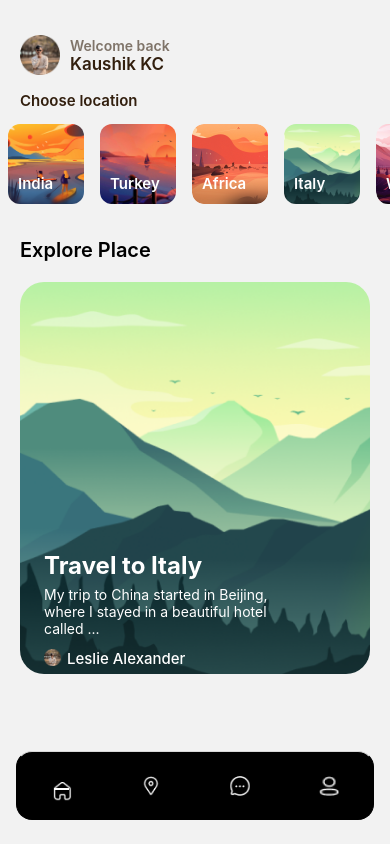
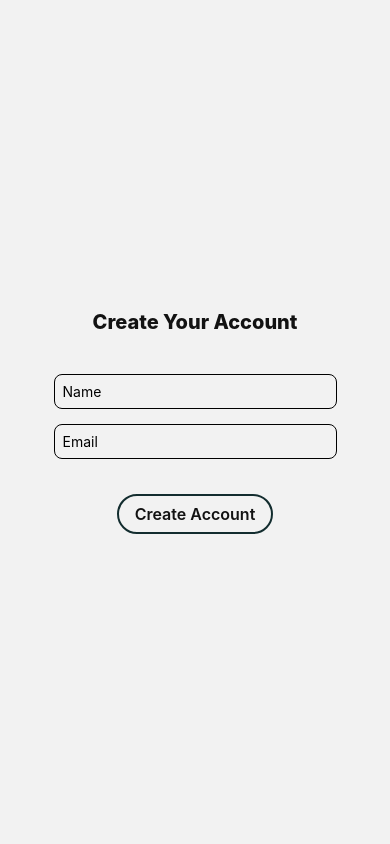
Before and after one commit to jezero-labs/milestone, a React Native app: screen /createAccount in a window 390 px wide. Built offline with nearby package versions, Linux system fonts and the light colour scheme.

Commit message:
Created create and import account screen

```diff
--- a/App.tsx
+++ b/App.tsx
@@ -1,16 +1,13 @@
 import React from 'react';
-import {NavigationContainer} from '@react-navigation/native';
 import {SafeAreaView} from 'react-native';
 import MyStack from './src/navigation';
 import 'react-native-gesture-handler';
 
 function App(): JSX.Element {
   return (
-    <NavigationContainer>
       <SafeAreaView style={{flex: 1, backgroundColor: '#F6F6F6'}}>
         <MyStack />
       </SafeAreaView>
-    </NavigationContainer>
   );
 }
 
--- a/package.json
+++ b/package.json
@@ -14,9 +14,11 @@
     "@react-navigation/native": "^6.1.9",
     "@react-navigation/native-stack": "^6.9.17",
     "@react-navigation/stack": "^6.3.20",
+    "@rly-network/mobile-sdk": "^1.2.0",
     "react": "18.2.0",
     "react-native": "0.72.6",
     "react-native-gesture-handler": "^2.13.4",
+    "react-native-linear-gradient": "^2.8.3",
     "react-native-safe-area-context": "^4.7.4",
     "react-native-screens": "^3.27.0"
   },
--- a/src/navigation/index.tsx
+++ b/src/navigation/index.tsx
@@ -2,15 +2,24 @@ import {createStackNavigator} from '@react-navigation/stack';
 import BottomNavigator from './BottomNavigation';
 import PlaceDetails from '../screens/PlaceDetails';
 import Milestone from '../screens/Milestone';
+import {NavigationContainer} from '@react-navigation/native';
+import {useState} from 'react';
+import LandingScreen from '../screens/LandingScreen';
+import CreateAccount from '../screens/CreateAccount';
+import ImportAccount from '../screens/ImportAccount';
 
 export type StackParamList = {
   Bottom: undefined;
+  landingScreen: undefined;
 };
 
 const Stack = createStackNavigator<StackParamList>();
 
 const MyStack = () => {
+  const [hasLoadedAccount, setHasLoadedAccount] = useState(false);
   return (
+    <NavigationContainer>
+      {hasLoadedAccount ? (
         <Stack.Navigator
           screenOptions={{
             headerShown: false,
@@ -19,6 +28,19 @@ const MyStack = () => {
           <Stack.Screen name="Place" component={PlaceDetails} />
           <Stack.Screen name="Milestone" component={Milestone} />
         </Stack.Navigator>
+      ) : (
+        // eslint-disable-next-line react/react-in-jsx-scope
+        <Stack.Navigator
+          initialRouteName="landingScreen"
+          screenOptions={{
+            headerShown: false,
+          }}>
+          <Stack.Screen name="landingScreen" component={LandingScreen} />
+          <Stack.Screen name="createAccount" component={CreateAccount} />
+          <Stack.Screen name="importAccount" component={ImportAccount} />
+        </Stack.Navigator>
+      )}
+    </NavigationContainer>
   );
 };
 
--- /dev/null
+++ b/src/screens/CreateAccount.tsx
@@ -0,0 +1,73 @@
+import {View, Text, TextInput, StyleSheet} from 'react-native';
+import React, { useState } from 'react';
+import { TouchableOpacity } from 'react-native-gesture-handler';
+
+const CreateAccount = () => {
+    const [name, setName] = useState("");
+    const [email, setEmail] = useState("")
+  return (
+    <View style={styles.outerDiv}>
+      <Text style={styles.heading}>Create Your Account</Text>
+      <View style={styles.innerDiv}>
+        <TextInput
+          placeholder="Name"
+          style={styles.textInput}
+          onChangeText={e => {
+            setName(e);
+          }}
+        />
+        <TextInput
+          placeholder="Email"
+          style={styles.textInput}
+          onChangeText={e => {
+            setEmail(e);
+          }}
+        />
+        <TouchableOpacity style={styles.AccountBtn}>
+            <Text style={styles.BtnText}>Create Account</Text>
+        </TouchableOpacity>
+      </View>
+    </View>
+  );
+};
+
+const styles = StyleSheet.create({
+    textInput: {
+      borderWidth: 1.5,
+      borderColor: '#000000',
+      padding: 8,
+      borderRadius: 8,
+      width: 283,
+      marginBottom: 15
+    },
+    outerDiv: {
+        width: '100%',
+        alignItems: 'center',
+        justifyContent: 'center',
+        height: '100%',
+      },
+      innerDiv:{
+        alignItems: 'center'
+      },
+      AccountBtn: {
+        paddingHorizontal: 16,
+        paddingVertical: 8,
+        borderColor: '#132D2F',
+        borderWidth: 2,
+        borderRadius: 20,
+        marginTop: 20,
+      },
+      BtnText: {
+        fontSize: 16,
+        fontWeight: '600',
+        color: '#121212',
+      },
+      heading:{
+        fontWeight: '800',
+        fontSize: 20,
+        color: '#121212',
+        marginBottom: 40
+      }
+  });
+
+export default CreateAccount;
--- /dev/null
+++ b/src/screens/ImportAccount.tsx
@@ -0,0 +1,70 @@
+import {
+  View,
+  Text,
+  TextInput,
+  TouchableOpacity,
+  StyleSheet,
+} from 'react-native';
+import React, {useState} from 'react';
+
+const ImportAccount = () => {
+  const [seedphase, setSeedPhase] = useState('');
+  return (
+    <View style={styles.outerDiv}>
+      <Text style={styles.heading}>Import Your Existing Account</Text>
+      <View style={styles.innerDiv}>
+        <TextInput
+          placeholder="Enter you Seed Phase"
+          style={styles.textInput}
+          onChangeText={e => {
+            setSeedPhase(e);
+          }}
+        />
+        <TouchableOpacity style={styles.AccountBtn}>
+          <Text style={styles.BtnText}>Import Account</Text>
+        </TouchableOpacity>
+      </View>
+    </View>
+  );
+};
+
+const styles = StyleSheet.create({
+  textInput: {
+    borderWidth: 1.5,
+    borderColor: '#000000',
+    padding: 8,
+    borderRadius: 8,
+    width: 283,
+    marginBottom: 15,
+  },
+  outerDiv: {
+    width: '100%',
+    alignItems: 'center',
+    justifyContent: 'center',
+    height: '100%',
+  },
+  innerDiv: {
+    alignItems: 'center',
+  },
+  AccountBtn: {
+    paddingHorizontal: 16,
+    paddingVertical: 8,
+    borderColor: '#132D2F',
+    borderWidth: 2,
+    borderRadius: 20,
+    marginTop: 20,
+  },
+  BtnText: {
+    fontSize: 16,
+    fontWeight: '600',
+    color: '#121212',
+  },
+  heading: {
+    fontWeight: '800',
+    fontSize: 20,
+    color: '#121212',
+    marginBottom: 40,
+  },
+});
+
+export default ImportAccount;
--- /dev/null
+++ b/src/screens/LandingScreen.tsx
@@ -0,0 +1,46 @@
+import {View, Text, StyleSheet} from 'react-native';
+import React from 'react';
+import {TouchableOpacity} from 'react-native-gesture-handler';
+import {useNavigation} from '@react-navigation/native';
+
+const LandingScreen = () => {
+  const navigation = useNavigation();
+  return (
+    <View style={styles.outerDiv}>
+      <TouchableOpacity
+        onPress={() => navigation.navigate("createAccount")}
+        style={styles.AccountBtn}>
+        <Text style={styles.BtnText}>Create New account</Text>
+      </TouchableOpacity>
+      <TouchableOpacity
+      onPress={() => navigation.navigate("importAccount")}
+      style={styles.AccountBtn}>
+        <Text style={styles.BtnText}>Import Existing account</Text>
+      </TouchableOpacity>
+    </View>
+  );
+};
+
+const styles = StyleSheet.create({
+  outerDiv: {
+    width: '100%',
+    alignItems: 'center',
+    justifyContent: 'center',
+    height: '100%',
+  },
+  AccountBtn: {
+    paddingHorizontal: 16,
+    paddingVertical: 8,
+    borderColor: '#F05A22',
+    borderWidth: 2,
+    borderRadius: 20,
+    marginBottom: 20,
+  },
+  BtnText: {
+    fontSize: 16,
+    fontWeight: '600',
+    color: '#121212',
+  },
+});
+
+export default LandingScreen;
--- a/src/screens/Profile.tsx
+++ b/src/screens/Profile.tsx
@@ -1,6 +1,8 @@
-import {View, Text} from 'react-native';
+import {View, Text, StyleSheet} from 'react-native';
 import React from 'react';
 import WelcomeComponent from '../components/WelcomeComponent';
+import LinearGradient from 'react-native-linear-gradient';
+import {wp} from '../utils/ScreenDimension';
 
 const Profile = () => {
   return (
@@ -9,9 +11,52 @@ const Profile = () => {
         name={'Kaushik KC'}
         image={require('../assets/images/ProfileImg.png')}
       />
+      <LinearGradient
+        colors={['#848484', '#FFFFFF']}
+        start={{x: 1, y: 0.5}}
+        end={{x: 0, y: 0.5}}
+        style={styles.accountBalCardContainer}>
+        <View style={styles.accInner}>
+          <Text style={styles.accText}>Account Balance</Text>
+          <Text style={styles.accAmount}>0 SOL</Text>
+        </View>
+        <Text style={styles.walletAddress} numberOfLines={1}>
+          AmisgL1W5NjLMPkReYN3KqBwXzLEiZb7GZ5j84UMdoW
+        </Text>
+      </LinearGradient>
       <Text>Profile</Text>
     </View>
   );
 };
 
+const styles = StyleSheet.create({
+  accountBalCardContainer: {
+    width: wp(100) - 32,
+    height: 120,
+    borderRadius: 16,
+    marginBottom: 16,
+    padding: 16,
+  },
+  accInner: {
+    flexDirection: 'row',
+    justifyContent: 'space-between',
+    marginTop: 5,
+    marginBottom: 15,
+  },
+  accText: {
+    color: '#000',
+    fontSize: 24,
+    fontFamily: 'Quicksand-Bold',
+  },
+  accAmount: {
+    color: '#fff',
+    fontSize: 24,
+  },
+  walletAddress: {
+    color: '#fff',
+    fontSize: 14,
+    fontFamily: 'Quicksand-Regular',
+  },
+});
+
 export default Profile;
```
Also changed, not shown: 1 other file (tests, documents, lock files or other folders). Lines whose indentation alone changed are shown as unchanged.
